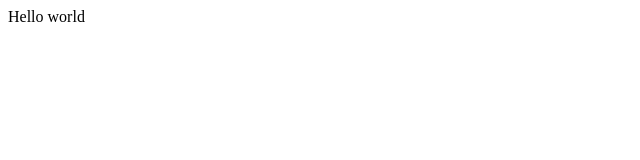
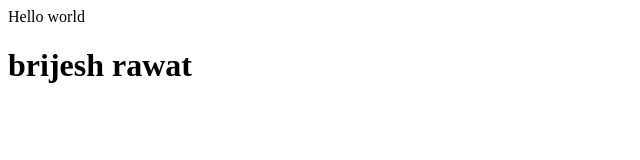
Before and after one commit to Brijesh708961/technoverse_demo, a plain HTML site: page index.html in a window 1280 px wide. Shown: the whole page, without its empty margins (0-640 px from the left). Drawn offline with Linux system fonts and the light colour scheme.

Commit message:
added h1

```diff
--- a/index.html
+++ b/index.html
@@ -1 +1,2 @@
 <p>Hello world</p>
+<H1>brijesh rawat</H1>
```
